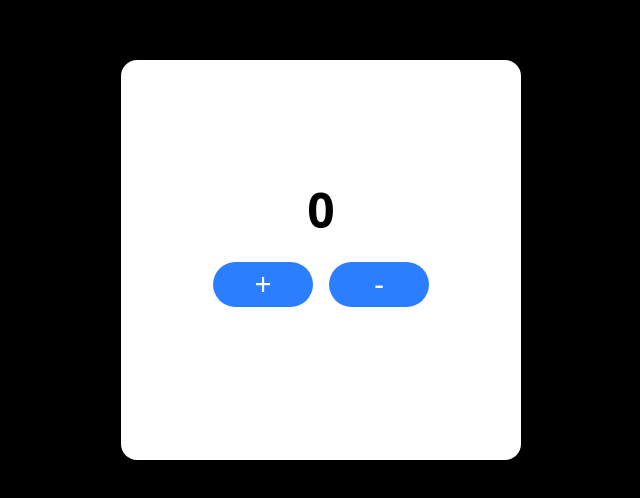
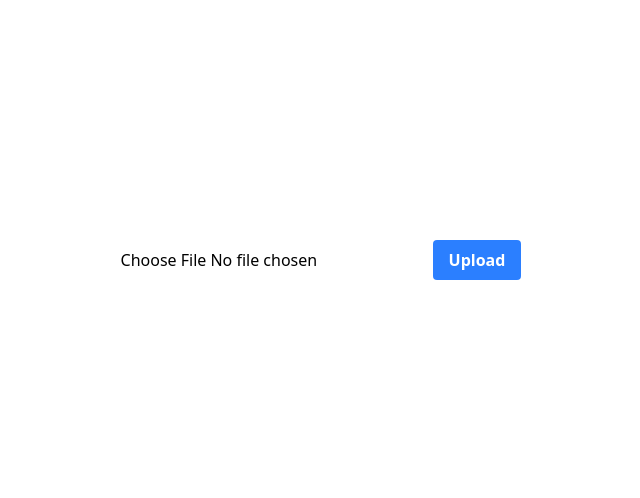
Before and after one commit to OshanTro9908/cpc-front-end, a React (Vite) app: page /test in a window 1280 px wide. Shown: the part 140-638 px from the top of the page, without its empty margins (319-959 px from the left). Built offline with nearby package versions, Linux system fonts and the light colour scheme.

Commit message:
Image Upload _superbased

```diff
--- a/package.json
+++ b/package.json
@@ -10,6 +10,7 @@
     "preview": "vite preview"
   },
   "dependencies": {
+    "@supabase/supabase-js": "^2.50.5",
     "@tailwindcss/vite": "^4.1.10",
     "axios": "^1.10.0",
     "react": "^19.1.0",
--- a/pages/admin/addProductAdmin.jsx
+++ b/pages/admin/addProductAdmin.jsx
@@ -1,6 +1,7 @@
 import { Link } from "react-router-dom";
 import { useState } from "react";
 import axios from "axios";
+import uploadfile from "../../src/utils/mediaUpload";
 
 export default function AddProductAdmin() {
 
@@ -10,12 +11,27 @@ export default function AddProductAdmin() {
     const[alternativeNames, setAlternativeNames] = useState("");
     const[labelledPrice, setLabelledPrice] = useState("");
     const[price, setPrice] = useState("");
-    const[images, setImages] = useState("");
+    const[images, setImages] = useState([]);
     const[descripition, setDescripition] = useState("");
     const[category, setCategory] = useState("");
     const[stock, setStock] = useState("");
     const[isActive, setIsActive] = useState("");
 
+
+    async function handleSumbit(){
+      //set array in multipal images
+      const promisesArray = []
+      //read images
+      for (let i = 0; i < images.length; i++) {
+        console.log(images[i])
+        const promise = uploadfile(images[i])
+        promisesArray[i] = promise //update image in promise array
+      }
+
+      //run all promises
+      const responses = await Promise.all(promisesArray)
+      console.log(responses)
+    }
     //function for save button
     function productSave(){
        const altNamesInArray = alternativeNames.split(',');//split the string into array
@@ -89,7 +105,7 @@ export default function AddProductAdmin() {
 
              <div className="w-[500px] flex flex-col gap-[5px]">
                 <label className="text-sm font-semibold">Images</label>
-                <input type="text" value={images} onChange={(e)=>{setImages(e.target.value)}} className="w-full h-[40px] border-[1px] rounded-lg "/>
+                <input multipletype="file" onChange={(e)=>{setImages(e.target.files)}} className="w-full h-[40px] border-[1px] rounded-lg "/>
              </div>
 
              <div className="w-[500px] flex flex-col gap-[5px]">
--- a/pages/testPage.jsx
+++ b/pages/testPage.jsx
@@ -1,26 +1,32 @@
 import { useState } from "react";
+import toast from "react-hot-toast";
+import uploadfile from "../src/utils/mediaUpload";
 
 export default function TestPage() {
-    const[count, setCount] = useState(0);//hock is geven two type things count - variable setcount - function
+  const [file, setFile] = useState(null); //for image storage
+  function handleUpload(){
+    uploadfile(file).then(
+      (url) =>{
+        console.log(url)
+        toast.success("File uploaded successfully")
+      }).catch(
+        (error) => {
+          console.log(error)
+          toast.error("File upload failed")
+        }
+      )
 
-    function add(){
-        setCount(count + 1);
-    }
-
-    function sub(){
-        setCount(count - 1);
-    }
+  }
 
     return (
-         <div className="w-full h-screen bg-black flex justify-center items-center">
-            <div className="w-[400px] h-[400px] bg-white flex flex-col justify-center items-center rounded-2xl">
-            <h1 className="text-5xl font-bold">{count}</h1>
-            <div className="w-full flex justify-center items-center  h-[100px]">
-            <button onClick={add} className = "w-[100px] bg-blue-500 h-[45px] text-3xl mx-2 flex justify-center items-center text-white rounded-full" >+</button>
-            <button onClick={sub} className = "w-[100px] bg-blue-500 h-[45px] text-3xl mx-2 flex justify-center items-center text-white rounded-full" >-</button>
-            </div>
-
-        </div>
+        <div className="w-full h-screen flex justify-center items-center">
+          <input type="file"
+          //accept="image/*" only image
+          onChange={(e) => {console.log(e)
+            console.log(e.target.files[0])
+            setFile(e.target.files[0])}
+          }/>
+          <button onClick={handleUpload} className="bg-blue-500 hover:bg-blue-700 text-white font-bold py-2 px-4 rounded">Upload</button>
         </div>
     );
 }
--- /dev/null
+++ b/src/utils/mediaUpload.jsx
@@ -0,0 +1,43 @@
+import { createClient } from "@supabase/supabase-js";
+
+const url = "https://ffzvyrpuurcvmpuufnxt.supabase.co"
+const key = "eyJhbGciOiJIUzI1NiIsInR5cCI6IkpXVCJ9.eyJpc3MiOiJzdXBhYmFzZSIsInJlZiI6ImZmenZ5cnB1dXJjdm1wdXVmbnh0Iiwicm9sZSI6ImFub24iLCJpYXQiOjE3NTI0MTQ0OTcsImV4cCI6MjA2Nzk5MDQ5N30.169vf5oFOryKVS2FbQFwn7rPthzJ9An1gJKsO3Jj6Kw"
+
+const supabase = createClient(url, key) // for Supabase connection
+
+export default function uploadfile(file) {
+    const promise = new Promise(
+        (resolve,reject)=>{
+
+            if (file==null){
+                reject(new Error("No file selected"))
+                return //if image is not selected
+            }
+
+            const timeStamp = new Date().getTime();
+            const fileName = timeStamp+"."+file.fileName //for created unique file name
+
+            //upload image in supabase
+            supabase.storage.from("images").upload(fileName.file, {
+                casheControl : "3600",
+                upsert : false
+            }).then(
+                ()=>{
+                  const publicUrl = supabase.storage.from("images").getPublicUrl(fileName).data.publicUrl //get public url of image
+                  console.log("File Public Url",publicUrl)
+                  resolve(publicUrl)
+                }
+            ).catch(
+                (error)=>(
+                    console.error("Error in file upload",error),
+                    reject("File upload failed")
+
+                )
+            )
+
+
+        }
+    )
+    return promise
+
+}
```
Also changed, not shown: 1 other file (tests, documents, lock files or other folders).
